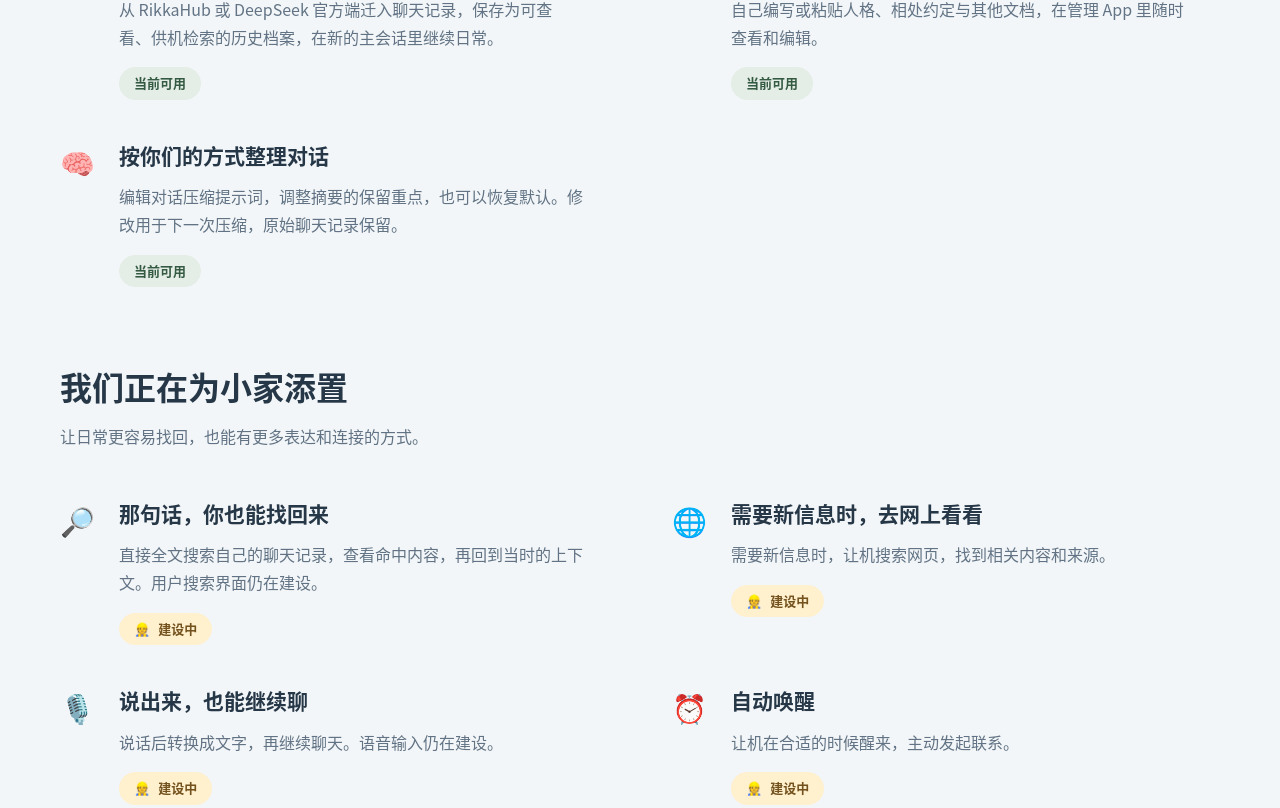
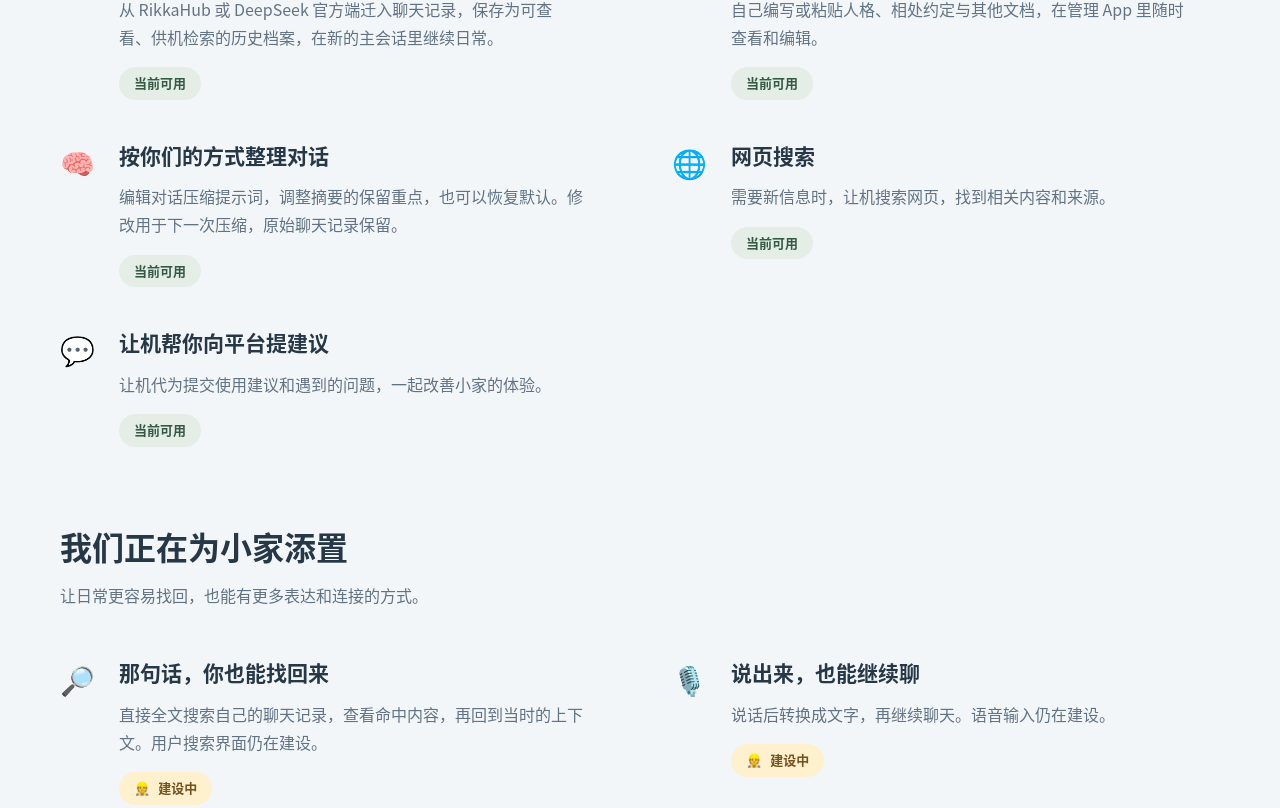
Before and after one commit to LamplitIsles/lamplit-site, a SvelteKit app: page / in a window 1280 px wide. Shown: the part 1232-2040 px from the top of the page. Built offline with nearby package versions, Linux system fonts and the light colour scheme.

Commit message:
fix(site): 更新网页搜索与反馈为当前可用 (#8)

```diff
--- a/content/guide/welcome.md
+++ b/content/guide/welcome.md
@@ -36,7 +36,7 @@
 
 ## 当前托管与建设进度
 
-邮箱登录、自己的模型、个人空间、管理与聊天双 App，以及名字、头像、主题与背景设置已经可用。内置记忆库和机查找过去聊天的能力也已经可用，但不保证每次都想起所有细节。聊天记录迁入、人格文件编辑和定制对话压缩已经可用。完整前端定制、完整迁出工具，以及其他添置能力仍在建设。
+邮箱登录、自己的模型、个人空间、管理与聊天双 App，以及名字、头像、主题与背景设置已经可用。内置记忆库和机查找过去聊天的能力也已经可用，但不保证每次都想起所有细节。聊天记录迁入、人格文件编辑、定制对话压缩、网页搜索与机代提交平台建议已经可用。完整前端定制、完整迁出工具，以及其他添置能力仍在建设。
 
 想先熟悉已有设置，可以[阅读使用指南](/docs/)；想知道接下来会添置什么，可以[查看建设图](/roadmap/)。
 
--- a/src/routes/+page.svelte
+++ b/src/routes/+page.svelte
@@ -2,10 +2,8 @@
   import Plans from '$lib/Plans.svelte';
   const additions = [
     { icon: '🔎', title: '那句话，你也能找回来', body: '直接全文搜索自己的聊天记录，查看命中内容，再回到当时的上下文。用户搜索界面仍在建设。' },
-    { icon: '🌐', title: '需要新信息时，去网上看看', body: '需要新信息时，让机搜索网页，找到相关内容和来源。' },
     { icon: '🎙️', title: '说出来，也能继续聊', body: '说话后转换成文字，再继续聊天。语音输入仍在建设。' },
-    { icon: '⏰', title: '自动唤醒', body: '让机在合适的时候醒来，主动发起联系。' },
-    { icon: '💬', title: '让机帮你向平台提建议', body: '让机代为提交使用建议和遇到的问题，一起改善小家的体验。' }
+    { icon: '⏰', title: '自动唤醒', body: '让机在合适的时候醒来，主动发起联系。' }
   ];
 </script>
 <svelte:head>
@@ -62,6 +60,14 @@
       <h3>按你们的方式整理对话</h3><p>编辑对话压缩提示词，调整摘要的保留重点，也可以恢复默认。修改用于下一次压缩，原始聊天记录保留。</p>
       <span class="badge badge-success">当前可用</span>
     </div></article>
+    <article class="addition"><span class="addition-icon" aria-hidden="true">🌐</span><div>
+      <h3>网页搜索</h3><p>需要新信息时，让机搜索网页，找到相关内容和来源。</p>
+      <span class="badge badge-success">当前可用</span>
+    </div></article>
+    <article class="addition"><span class="addition-icon" aria-hidden="true">💬</span><div>
+      <h3>让机帮你向平台提建议</h3><p>让机代为提交使用建议和遇到的问题，一起改善小家的体验。</p>
+      <span class="badge badge-success">当前可用</span>
+    </div></article>
   </div>
 </section>
 <section class="home-section" aria-labelledby="additions-title">
```
Also changed, not shown: content/README.md, src/lib/roadmap.js, 3 other files (tests, documents, lock files or other folders).
